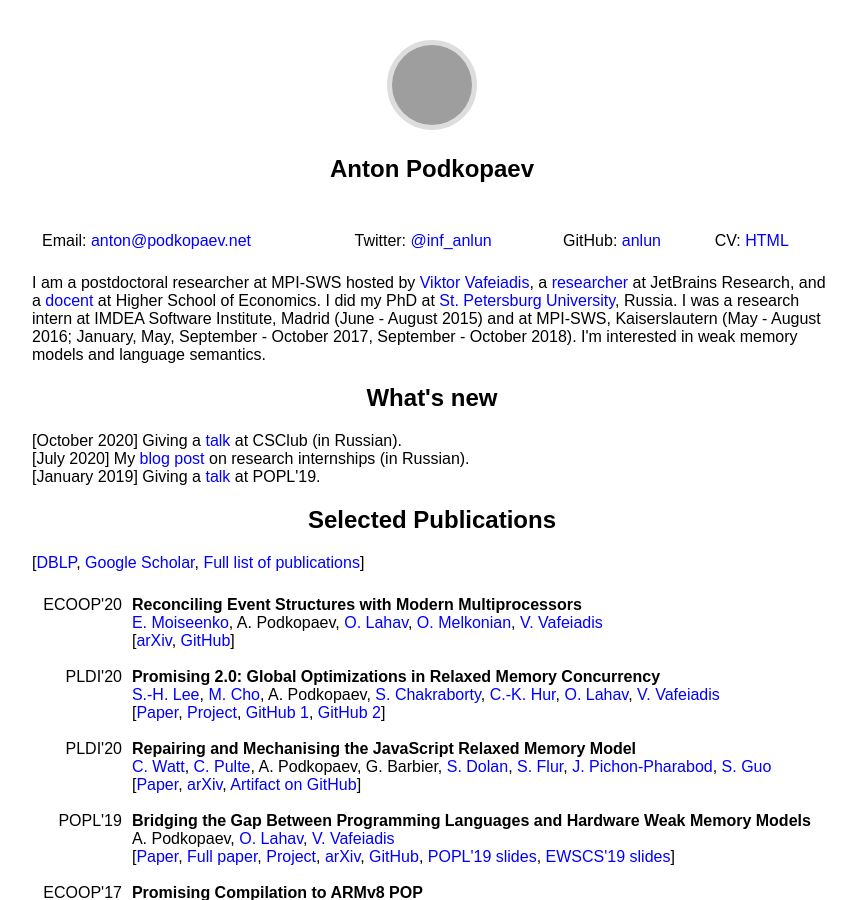
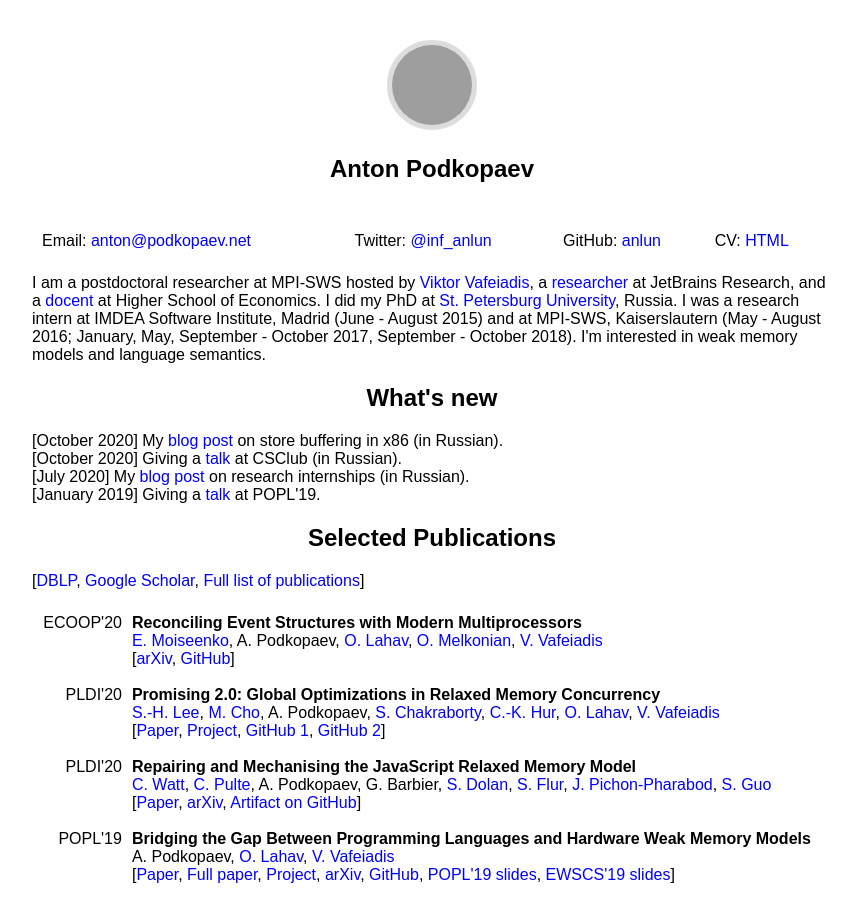
Before and after one commit to anlun/anlun.github.io, a Jekyll site: the page built from index.html, in a window 1280 px wide and 900 px high. Shown: the whole window, without its empty margins (208-1064 px from the left). Built offline with Jekyll 4.4.1, drawn with Linux system fonts in a browser that asks for light colours; some web fonts are replaced; grey boxes are pictures that could not be loaded.

Commit message:
Link to Habr post.

```diff
--- a/index.html
+++ b/index.html
@@ -48,6 +48,8 @@
 <div class="divider"></div>
 <section>
   <center><h1> What's new </h1></center>
+  [October 2020] My <a href="https://habr.com/ru/company/JetBrains-education/blog/523298/">blog post</a> on store buffering in x86 (in Russian).
+  <br/>
   [October 2020] Giving a <a href="https://compsciclub.ru/courses/csseminar/2020-autumn/classes/6061/">talk</a> at CSClub (in Russian).
   <br/>
   [July 2020] My <a href="https://habr.com/en/company/jetbrains-education/blog/508174/">blog post</a> on research internships (in Russian).
```
